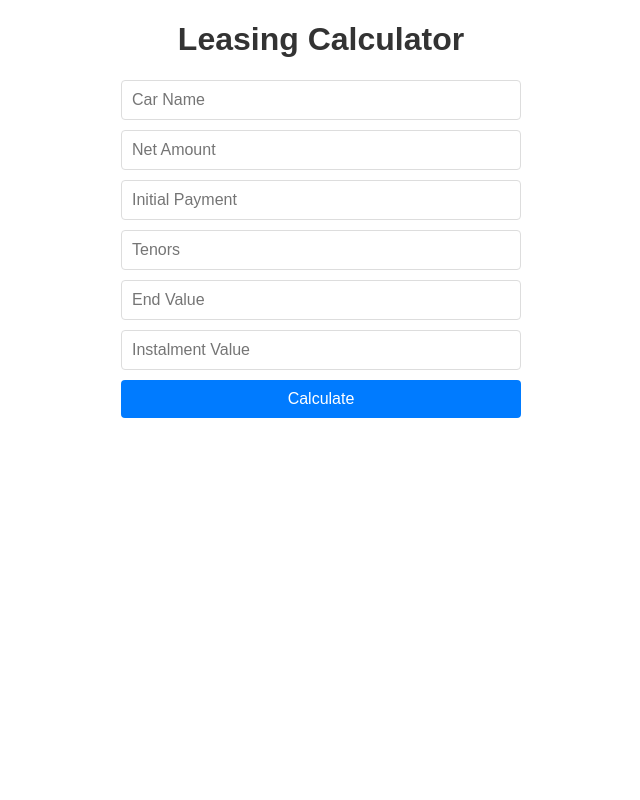
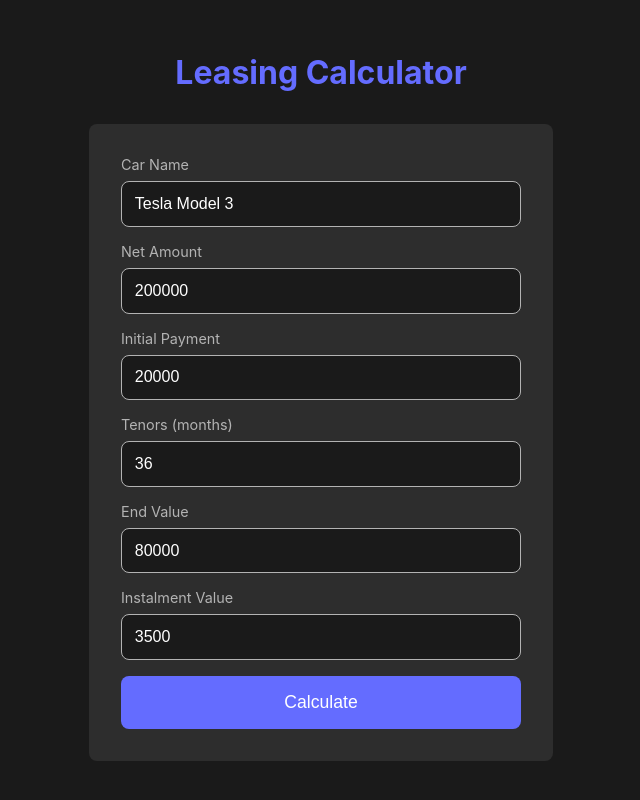
Before and after one commit to kduszynski/tools, a React (Create React App) app in the folder leasing-calculator/: page / in a window 1280 px wide. Shown: the top 800 px of the page, without its empty margins (319-959 px from the left). Built offline with nearby package versions, Linux system fonts and the light colour scheme; the HTML template or start-up script is replaced by a standard one.

Commit message:
dark style added; layout improvements

```diff
--- a/leasing-calculator/src/App.css
+++ b/leasing-calculator/src/App.css
@@ -1,74 +1,127 @@
+:root {
+  --bg-primary: #1a1a1a;
+  --bg-secondary: #2d2d2d;
+  --text-primary: #ffffff;
+  --text-secondary: #b3b3b3;
+  --accent: #646cff;
+  --border-radius: 8px;
+}
+
+body {
+  margin: 0;
+  background-color: var(--bg-primary);
+  color: var(--text-primary);
+  font-family: -apple-system, BlinkMacSystemFont, 'Segoe UI', Roboto, Oxygen, Ubuntu, Cantarell, sans-serif;
+}
+
 .App {
   max-width: 1200px;
-  margin: 20px auto;
-  padding: 0 20px;
-  font-family: Arial, sans-serif;
+  margin: 0 auto;
+  padding: 2rem;
 }
 
 h1 {
+  color: var(--accent);
   text-align: center;
-  color: #333;
+  margin-bottom: 2rem;
 }
 
 form {
-  max-width: 400px;
-  margin: 20px auto;
   display: flex;
   flex-direction: column;
-  gap: 10px;
+  max-width: 400px;
+  margin: 0 auto;
+  gap: 1rem;
+  background: var(--bg-secondary);
+  padding: 2rem;
+  border-radius: var(--border-radius);
+  margin-bottom: 2rem;
 }
 
-input, button {
-  padding: 10px;
-  border: 1px solid #ddd;
-  border-radius: 4px;
-  font-size: 16px;
+input {
+  width: 100%;
+  box-sizing: border-box;
+  padding: 0.8rem;
+  border: 1px solid var(--text-secondary);
+  border-radius: var(--border-radius);
+  background: var(--bg-primary);
+  color: var(--text-primary);
+  font-size: 1rem;
+}
+
+input:focus {
+  outline: 2px solid var(--accent);
+  border-color: transparent;
 }
 
 button {
-  background-color: #007bff;
+  grid-column: 1 / -1;
+  padding: 1rem;
+  background: var(--accent);
   color: white;
   border: none;
+  border-radius: var(--border-radius);
+  font-size: 1.1rem;
   cursor: pointer;
-  transition: background-color 0.3s;
+  transition: opacity 0.2s;
 }
 
 button:hover {
-  background-color: #0056b3;
+  opacity: 0.9;
 }
 
 .result {
-  max-width: 400px;
-  margin: 20px auto;
-  padding: 20px;
-  background-color: #f8f9fa;
-  border-radius: 4px;
-  text-align: center;
+  background: var(--bg-secondary);
+  padding: 1.5rem;
+  border-radius: var(--border-radius);
+  margin-bottom: 2rem;
+}
+
+.result h2 {
+  color: var(--accent);
+  margin-top: 0;
 }
 
 .history {
-  margin-top: 40px;
+  background: var(--bg-secondary);
+  padding: 1.5rem;
+  border-radius: var(--border-radius);
+  overflow-x: auto;
+}
+
+.history h2 {
+  color: var(--accent);
+  margin-top: 0;
 }
 
 table {
   width: 100%;
   border-collapse: collapse;
-  margin-top: 20px;
-  background-color: white;
-  box-shadow: 0 1px 3px rgba(0,0,0,0.1);
+  margin-top: 1rem;
 }
 
 th, td {
-  padding: 12px 8px;
+  padding: 1rem;
   text-align: left;
-  border-bottom: 1px solid #ddd;
+  border-bottom: 1px solid var(--text-secondary);
 }
 
 th {
-  background-color: #f8f9fa;
-  font-weight: bold;
+  color: var(--accent);
+  font-weight: 600;
 }
 
 tr:hover {
-  background-color: #f5f5f5;
+  background: rgba(255, 255, 255, 0.05);
 }
+
+.form-group {
+  display: flex;
+  flex-direction: column;
+  gap: 0.5rem;
+}
+
+label {
+  color: var(--text-secondary);
+  font-size: 0.9rem;
+}
--- a/leasing-calculator/src/App.js
+++ b/leasing-calculator/src/App.js
@@ -49,12 +49,30 @@ function App() {
     <div className="App">
       <h1>Leasing Calculator</h1>
       <form onSubmit={handleSubmit}>
-        <input name="carName" type="text" placeholder="Car Name" required />
-        <input name="netAmount" type="number" placeholder="Net Amount" required />
-        <input name="initialPayment" type="number" placeholder="Initial Payment" required />
-        <input name="tenors" type="number" placeholder="Tenors" required />
-        <input name="endValue" type="number" placeholder="End Value" required />
-        <input name="instalmentValue" type="number" placeholder="Instalment Value" required />
+        <div className="form-group">
+          <label>Car Name</label>
+          <input name="carName" type="text" defaultValue="Tesla Model 3" required />
+        </div>
+        <div className="form-group">
+          <label>Net Amount</label>
+          <input name="netAmount" type="number" defaultValue="200000" required />
+        </div>
+        <div className="form-group">
+          <label>Initial Payment</label>
+          <input name="initialPayment" type="number" defaultValue="20000" required />
+        </div>
+        <div className="form-group">
+          <label>Tenors (months)</label>
+          <input name="tenors" type="number" defaultValue="36" required />
+        </div>
+        <div className="form-group">
+          <label>End Value</label>
+          <input name="endValue" type="number" defaultValue="80000" required />
+        </div>
+        <div className="form-group">
+          <label>Instalment Value</label>
+          <input name="instalmentValue" type="number" defaultValue="3500" required />
+        </div>
         <button type="submit">Calculate</button>
       </form>
 
```
